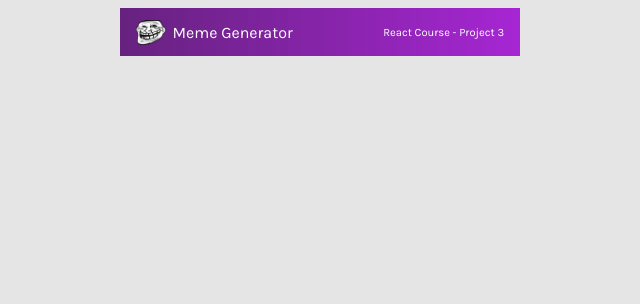
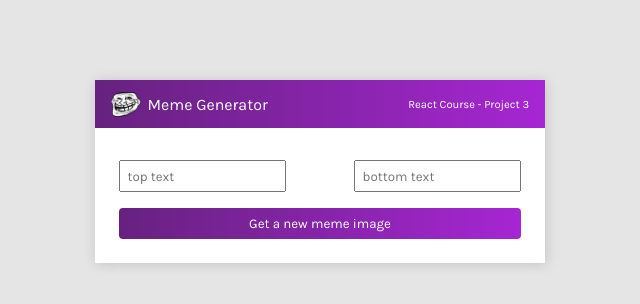
Before and after one commit to timokonkwo/meme-generator, a React (Vite) app: page / in a window 1280 px wide. Shown: the top 304 px of the page, without its empty margins (320-960 px from the left). Built offline with nearby package versions, Linux system fonts and the light colour scheme.

Commit message:
built the meme form

```diff
--- a/src/App.css
+++ b/src/App.css
@@ -4,19 +4,20 @@
 
 * {
   box-sizing: border-box;
+  font-family: 'Karla', sans-serif;
 }
 
 body {
-  font-family: 'Karla', sans-serif;
   background-color: #E5E5E5;
   color: #fff;
 }
 
 .wrapper {
-  max-width: 400px;
+  max-width: 450px;
   background-color: #fff;
   width: 100%;
-  margin: 0 auto;
+  margin: 5rem auto;
+  box-shadow: 1px 1px 12px rgba(0, 0, 0, .15);
 }
 
 .container {
@@ -30,6 +31,7 @@ body {
   display: flex;
   justify-content: space-between;
   align-items: center;
+  margin-bottom: 2rem;
 }
 
 .logo {
@@ -45,3 +47,28 @@ body {
 .navbar p {
   font-size: .7rem;
 }
+
+.input-container {
+  display: flex;
+  justify-content: space-between;
+  margin-bottom: 1rem;
+}
+
+input {
+  outline: none;
+  padding: .4rem;
+}
+
+
+
+button {
+  display: inline-block;
+  width: 100%;
+  background: var(--background-color);
+  outline: none;
+  border: none;
+  border-radius: 4px;
+  padding: .5rem .9rem;
+  color: #fff;
+  margin-bottom: 1.5rem;
+}
--- a/src/App.jsx
+++ b/src/App.jsx
@@ -1,10 +1,12 @@
 import "./App.css"
 import Navbar from "./components/Navbar";
+import Meme from "./components/Meme";
 
 export default function App(){
   return (
     <div className="wrapper">
       <Navbar />
+      <Meme />
     </div>
   )
 }
--- /dev/null
+++ b/src/components/Meme.jsx
@@ -0,0 +1,19 @@
+export default function Meme() {
+	return (
+		<main className="container">
+			<form>
+				<div className="input-container">
+					<input
+                        type="text"
+                        placeholder="top text"
+                     />
+					<input
+                        type="text"
+                        placeholder="bottom text"
+                    />
+				</div>
+				<button>Get a new meme image</button>
+			</form>
+		</main>
+	);
+}
```
